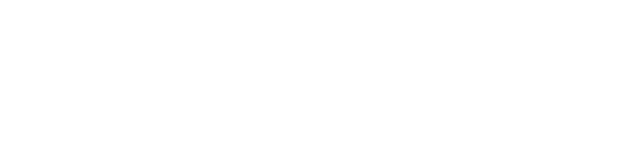
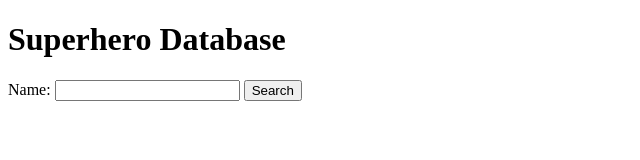
Before and after one commit to Jmiccolo/SuperheroAPI, a plain HTML site: page superhero.html in a window 1280 px wide. Shown: the whole page, without its empty margins (0-640 px from the left). Drawn offline with Linux system fonts and the light colour scheme.

Commit message:
addsearchbar

```diff
--- a/superhero.html
+++ b/superhero.html
@@ -4,9 +4,27 @@
     <meta charset="UTF-8">
     <meta http-equiv="X-UA-Compatible" content="IE=edge">
     <meta name="viewport" content="width=device-width, initial-scale=1.0">
-    <title>Superhero Database<title>
+    <title>Superhero Database</title>
 </head>
 <body>
+    <header>
+        <h1>Superhero Database</h1>
+        <form>
+            <label for="search">
+                Name:
+                <input id="search" name="search" type="text"></input>
+                <button>Search</button>
+
+            </label>
+        </form>
+
+    </header>
+    <main>
+        <div id="herocard">
+
+        </div>
+
+    </main>
 
 </body>
 </html>
```
